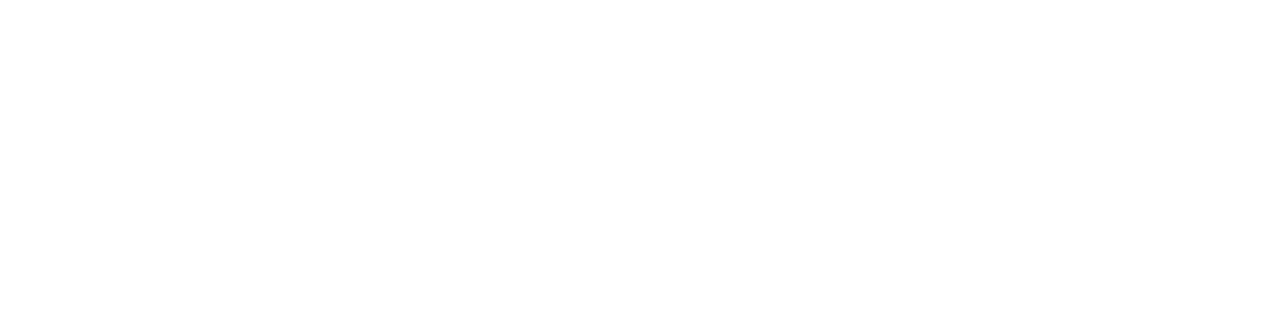
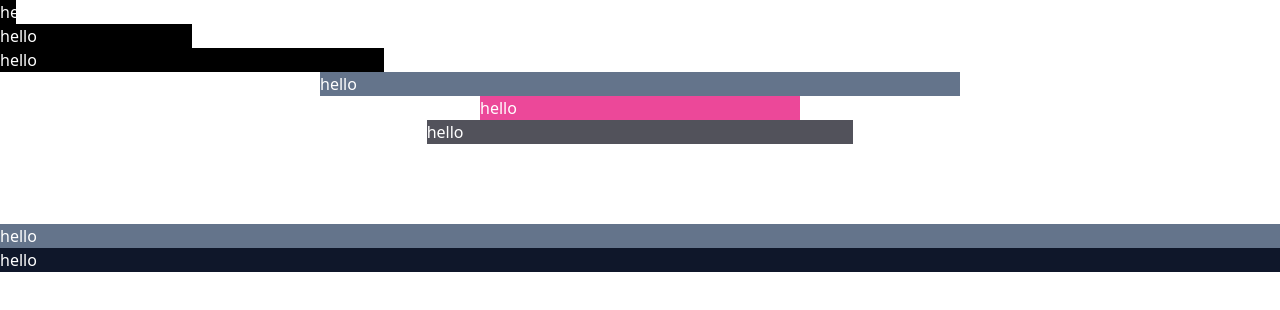
Before and after one commit to ReactRay/Tailwind-css-practice, a plain HTML site: page 05-sizing/index.html in a window 1280 px wide. Drawn offline with nearby package versions, Linux system fonts and the light colour scheme.

Commit message:
tailwind css heights and widths and sizing

```diff
--- a/05-sizing/index.html
+++ b/05-sizing/index.html
@@ -9,12 +9,19 @@
   </head>
   <body>
     <!-- Width -->
+    <div class="bg-black text-white w-4">hello</div>
+    <div class="bg-black text-white w-48">hello</div>
+    <div class="bg-black text-white w-96">hello</div>
 
     <!-- Percentages -->
-
+    <div class="bg-slate-500 text-white w-1/2 mx-auto">hello</div>
+    <div class="bg-pink-500 text-white w-1/4 mx-auto">hello</div>
+    <div class="bg-zinc-600 text-white w-1/3 mx-auto">hello</div>
     <!-- Width of the viewport -->
+    <div class="bg-slate-500 text-white mx-auto mt-20 w-screen">hello</div>
 
     <!-- 100% of container -->
+    <div class="bg-slate-900 text-white mx-auto w-full">hello</div>
 
     <!-- min/max content -->
 
```
